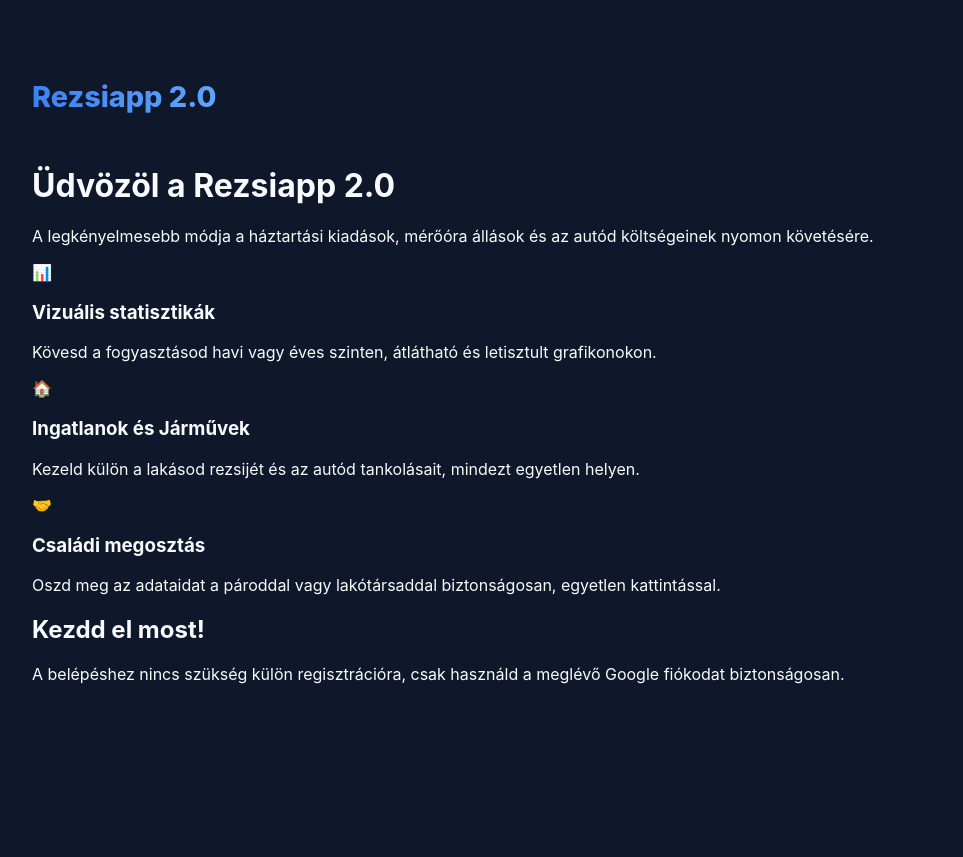
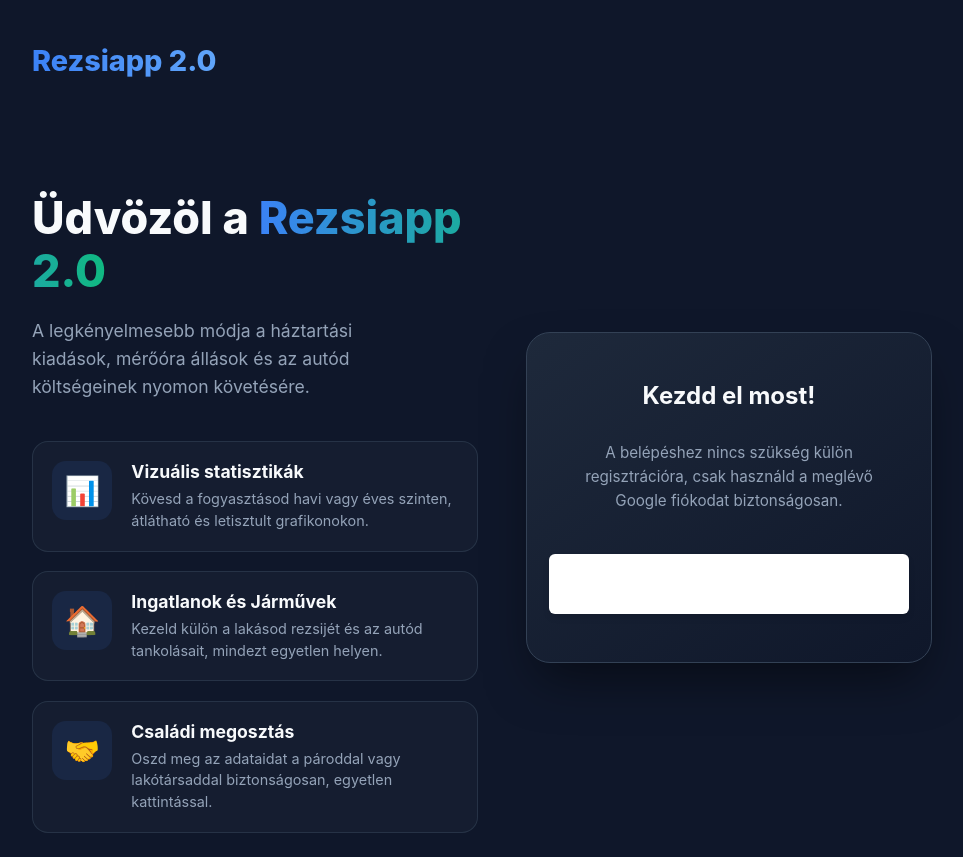
Before and after one commit to vRudi80/React, a React (Vite) app: page / in a window 1280 px wide. Shown: the whole page, without its empty margins (158-1121 px from the left). Before the commit the page ends 800 px from the top, so only its background shows below. Built offline with nearby package versions, Linux system fonts and the light colour scheme.

Commit message:
Update App.css

```diff
--- a/src/App.css
+++ b/src/App.css
@@ -172,3 +172,135 @@ input[type="date"]::-webkit-calendar-picker-indicator, input[type="month"]::-web
     width: 30px;
     cursor: pointer;
 }
+/* --- ÚJ BEJELENTKEZŐ KÉPERNYŐ STÍLUSOK --- */
+
+.login-container {
+  display: flex;
+  flex-direction: column;
+  gap: 3rem;
+  margin-top: 2rem;
+  animation: fadeIn 0.6s ease-out;
+}
+
+/* Asztali nézetben egymás mellé kerülnek */
+@media (min-width: 768px) {
+  .login-container {
+    flex-direction: row;
+    align-items: center;
+    justify-content: space-between;
+    margin-top: 4rem;
+  }
+}
+
+.login-content {
+  flex: 1;
+}
+
+.login-title {
+  font-size: 2.8rem;
+  font-weight: 800;
+  margin-bottom: 1rem;
+  line-height: 1.2;
+}
+
+.highlight {
+  background: linear-gradient(to right, #3b82f6, #10b981);
+  -webkit-background-clip: text;
+  -webkit-text-fill-color: transparent;
+}
+
+.login-subtitle {
+  color: var(--text-muted);
+  font-size: 1.1rem;
+  margin-bottom: 2.5rem;
+  line-height: 1.6;
+  max-width: 90%;
+}
+
+.features-grid {
+  display: flex;
+  flex-direction: column;
+  gap: 1.2rem;
+}
+
+.feature-item {
+  display: flex;
+  align-items: flex-start;
+  gap: 1.2rem;
+  background: rgba(30, 41, 59, 0.4);
+  padding: 1.2rem;
+  border-radius: 16px;
+  border: 1px solid rgba(51, 65, 85, 0.6);
+  transition: transform 0.2s ease, background 0.2s ease;
+}
+
+.feature-item:hover {
+  transform: translateX(5px);
+  background: rgba(30, 41, 59, 0.8);
+}
+
+.feature-icon {
+  font-size: 1.8rem;
+  background: rgba(59, 130, 246, 0.1);
+  padding: 12px;
+  border-radius: 14px;
+  display: flex;
+  align-items: center;
+  justify-content: center;
+}
+
+.feature-text h3 {
+  margin: 0 0 6px 0;
+  font-size: 1.1rem;
+  color: var(--text-main);
+}
+
+.feature-text p {
+  margin: 0;
+  color: var(--text-muted);
+  font-size: 0.9rem;
+  line-height: 1.5;
+}
+
+/* Jobb oldali kártya a gombbal */
+.login-action-card {
+  background: linear-gradient(145deg, #1e293b, #0f172a);
+  padding: 3rem 2rem;
+  border-radius: 24px;
+  text-align: center;
+  border: 1px solid #334155;
+  box-shadow: 0 25px 50px -12px rgba(0, 0, 0, 0.5);
+  flex: 0 0 340px;
+  display: flex;
+  flex-direction: column;
+  align-items: center;
+}
+
+.login-action-card h2 {
+  margin-top: 0;
+  color: var(--text-main);
+  font-size: 1.5rem;
+  margin-bottom: 1rem;
+}
+
+.login-action-card p {
+  color: var(--text-muted);
+  font-size: 0.95rem;
+  margin-bottom: 2.5rem;
+  line-height: 1.6;
+}
+
+.google-btn-wrapper {
+  display: flex;
+  justify-content: center;
+  width: 100%;
+  padding: 10px;
+  background: white; /* Hogy a Google gomb szépen kitűnjön */
+  border-radius: 6px;
+  box-shadow: 0 4px 6px rgba(0, 0, 0, 0.1);
+}
+
+@keyframes fadeIn {
+  from { opacity: 0; transform: translateY(20px); }
+  to { opacity: 1; transform: translateY(0); }
+}
```
